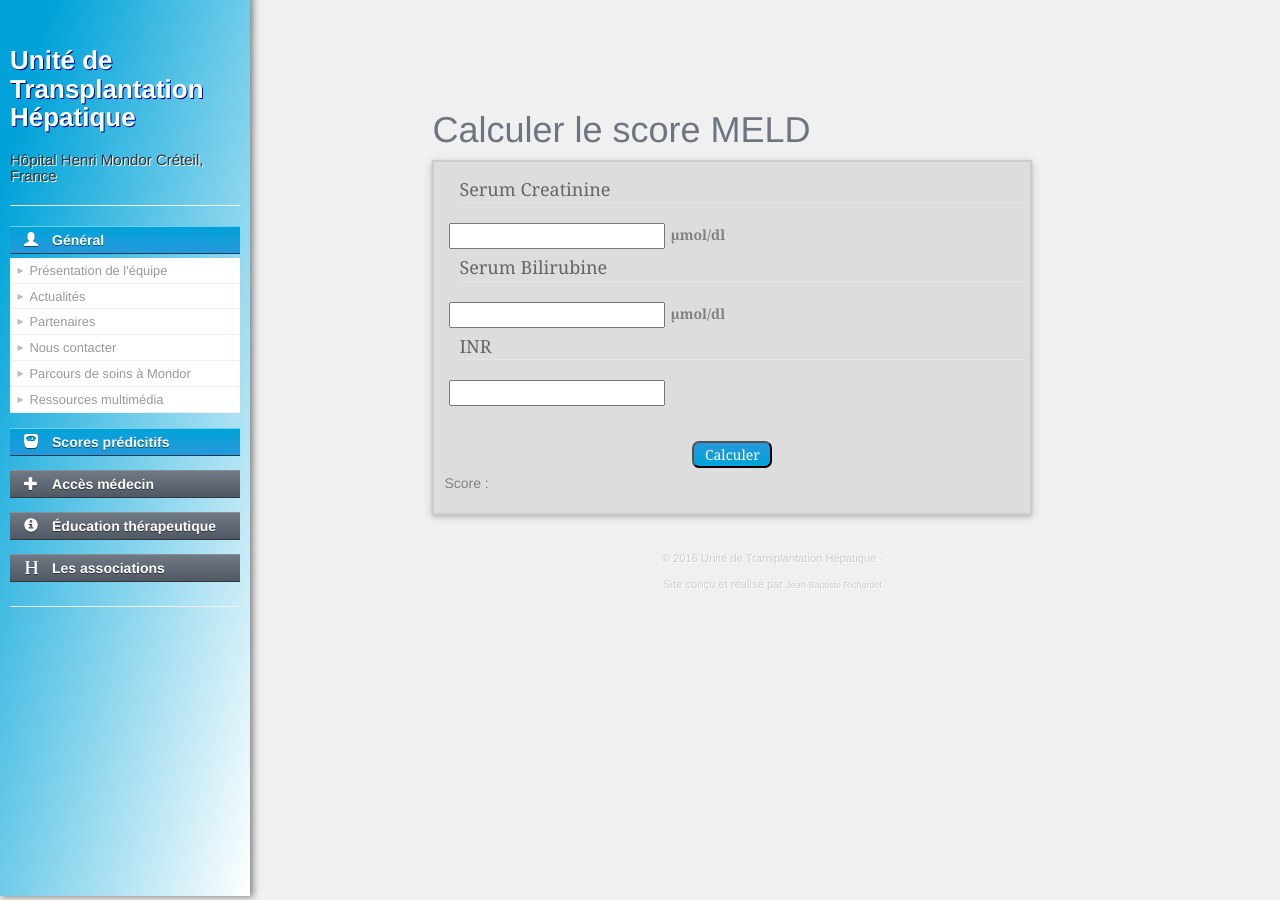
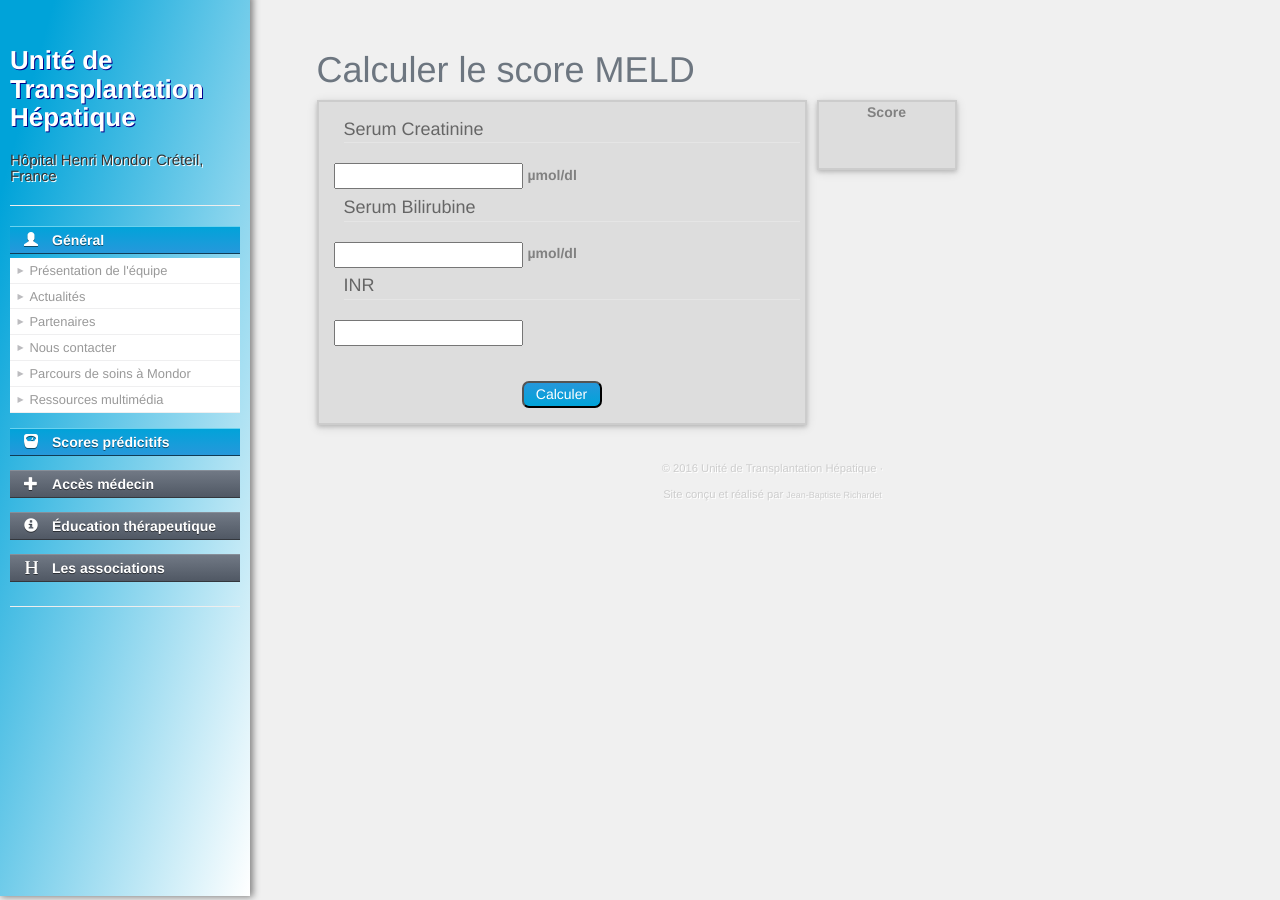
Before and after one commit to jphr/ARPHD, a Jekyll site: the page built from score_meld.html, in a window 1280 px wide. Built offline with Jekyll 4.4.1, drawn with Linux system fonts in a browser that asks for light colours.

Commit message:
Redesigns score result

```diff
--- a/css/hc.css
+++ b/css/hc.css
@@ -598,6 +598,11 @@ time
   font-size:1em
 }
 
+.trombi {
+  margin: 0;
+  padding: 0;
+}
+
 .user-card
 {
   background-color:#f9f9f9;
@@ -735,17 +740,44 @@ time
   background-color:#2FD0EF
 }
 
+div.score {
+  font-size: 20px;
+ float:left;
+ color:#818181;
+  min-height: 5em;
+  min-width: 10em;
+ background: #DDD;
+ border: 2px solid #ccc;
+ padding:10px;
+ font-size: 14px;
+box-shadow: 0 2px 4px 0 rgba(0,0,0,0.16),0 2px 10px 0 rgba(0,0,0,0.12);
+  float: left;
+  text-align: center;
+  font-weight: bold;
+}
+
+#result {
+  padding-top: 40px;
+  font-size: 20px;
+}
+
+div.scoreform, div.scoreform div{
+  margin:0;
+  padding: 0;
+}
+
 form.score {
   font-size: 20px;
- width:600px;
+ width:35em;
  float:left;
  color:#818181;
  background: #DDD;
  border: 2px solid #ccc;
  padding:10px;
- font-family: Georgia;
  font-size: 14px;
-box-shadow: 0 2px 4px 0 rgba(0,0,0,0.16),0 2px 10px 0 rgba(0,0,0,0.12) !important;
+box-shadow: 0 2px 4px 0 rgba(0,0,0,0.16),0 2px 10px 0 rgba(0,0,0,0.12);
+  float: left;
+  margin-right: 10px;
 }
 
 form.score legend{
--- a/score_meld.html
+++ b/score_meld.html
@@ -1,14 +1,14 @@
 ---
 title: Unité de Transplantation Hépatique - Score MELD
 ---
-<div class="container">
+<div class="container scoreform">
   <div class="container">
     <h1>Calculer le score MELD</h1>
     <form name="score" class="score" action="javascript:calculateMELDScore()">
       <fieldset>
         <legend for="size">Serum Creatinine</legend>
         <input type="text" name="creat"><label for="creat">&micro;mol/dl</label>
-      </fieldset>
+        </fieldset>
       <fieldset>
         <legend for="color">Serum Bilirubine</legend>
         <input type="text" name="bilirubin"><label for="bilirubin">&micro;mol/dl</label>
@@ -18,9 +18,10 @@ title: Unité de Transplantation Hépatique - Score MELD
         <input type="text" name="inr">
       </fieldset>
       <input type="submit" value="Calculer">
-    <p class="score">
-      Score : <span id="result"></span>
-    </p>
     </form>
+    <div class="score">
+    Score
+    <div id="result"></div>
+    </div>
   </div>
 </div>
```
Also changed, not shown: _data/members.yml (+24 -0 lines), score_afp.html (+5 -4 lines), score_child.html (+5 -4 lines), images/profile-placeholder.png (added).
